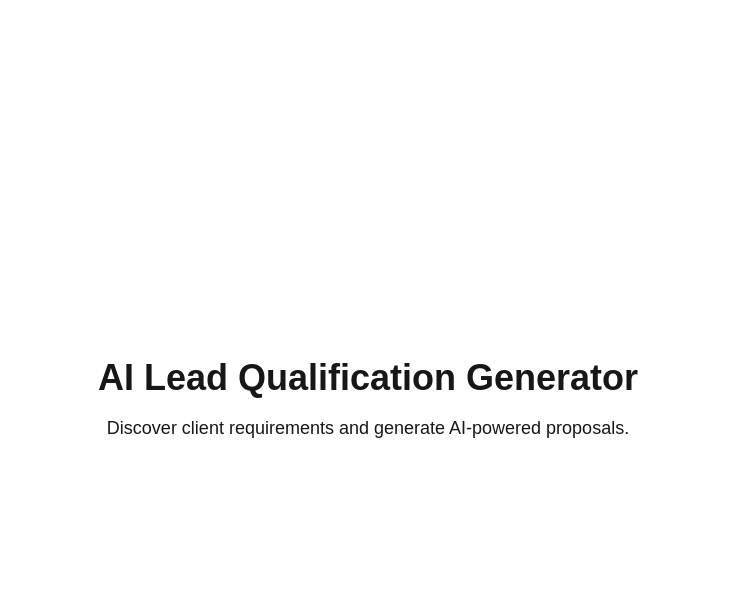
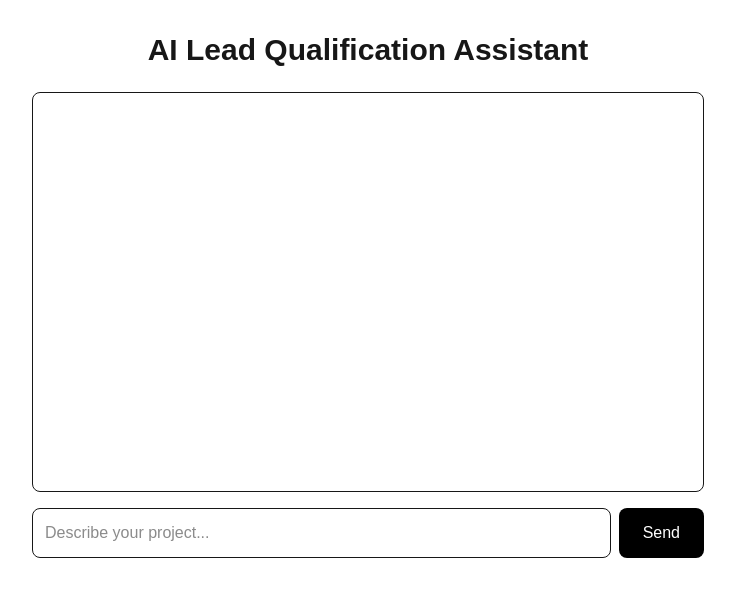
Before and after one commit to DEEPAKKUMAR414/AI-lead-qualification-generator, a Next.js app: page / in a window 1280 px wide. Shown: the top 596 px of the page, without its empty margins (272-1007 px from the left). Built offline with nearby package versions, Linux system fonts and the light colour scheme.

Commit message:
Add local chat functionality

```diff
--- a/app/page.tsx
+++ b/app/page.tsx
@@ -1,13 +1,48 @@
-export default function Home() {
+"use client";
+
+import { useState } from "react";
+
+export default function ChatPage() {
+  const [message, setMessage] = useState("");
+  const [messages, setMessages] = useState<string[]>([]);
+
+  const sendMessage = () => {
+    if (!message.trim()) return;
+
+    setMessages([...messages, message]);
+    setMessage("");
+  };
+
   return (
-    <main className="flex min-h-screen flex-col items-center justify-center">
-      <h1 className="text-4xl font-bold">
-        AI Lead Qualification Generator
+    <main className="min-h-screen flex flex-col items-center p-8">
+      <h1 className="text-3xl font-bold mb-6">
+        AI Lead Qualification Assistant
       </h1>
 
-      <p className="mt-4 text-lg">
-        Discover client requirements and generate AI-powered proposals.
-      </p>
+      <div className="w-full max-w-2xl border rounded-lg p-4 h-[400px] overflow-y-auto">
+        {messages.map((msg, index) => (
+          <div key={index} className="mb-2">
+            <strong>You:</strong> {msg}
+          </div>
+        ))}
+      </div>
+
+      <div className="w-full max-w-2xl flex gap-2 mt-4">
+        <input
+          type="text"
+          value={message}
+          onChange={(e) => setMessage(e.target.value)}
+          placeholder="Describe your project..."
+          className="flex-1 border rounded-lg p-3"
+        />
+
+        <button
+          onClick={sendMessage}
+          className="bg-black text-white px-6 py-3 rounded-lg"
+        >
+          Send
+        </button>
+      </div>
     </main>
   );
 }
```
